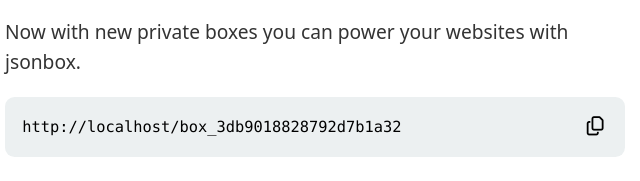
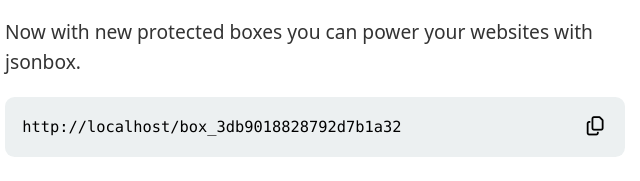
Before and after one commit to vasanthv/jsonbox, a website: page www/index.html in a window 1280 px wide. Shown: the part 283-464 px from the top of the page, 325-965 px from the left. Drawn offline with Linux system fonts and the light colour scheme.

Commit message:
Rename "private" boxes to "protected" boxes

```diff
--- a/www/index.html
+++ b/www/index.html
@@ -54,7 +54,7 @@
 					store.
 				</p>
 				<p>
-					Now with new private boxes you can power your websites with jsonbox.
+					Now with new protected boxes you can power your websites with jsonbox.
 				</p>
 				<div id="random">
 					<input
```
Also changed, not shown: test/test.js (+1 -1 lines), README.md.
